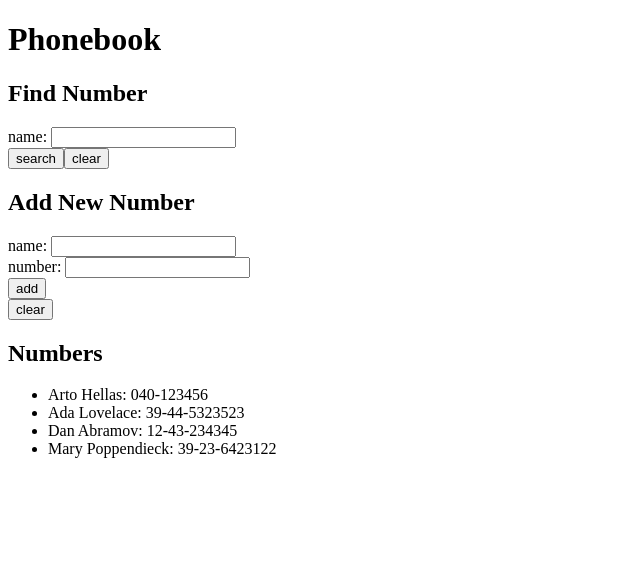
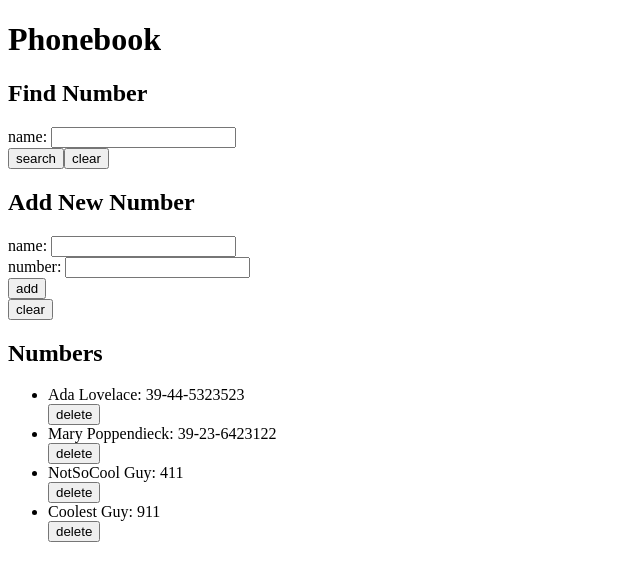
Before and after one commit to kat-kime/full-stack-open, a React (Vite) app in the folder introdemo/: page / in a window 1280 px wide. Shown: the top 580 px of the page, without its empty margins (0-640 px from the left). Built offline with nearby package versions, Linux system fonts and the light colour scheme; data requests are answered from the project's data file.

Commit message:
2dexercies

```diff
--- a/introdemo/db.json
+++ b/introdemo/db.json
@@ -1,24 +1,24 @@
 {
-  "persons":[
-    {
-      "name": "Arto Hellas",
-      "number": "040-123456",
-      "id": "1"
-    },
+  "persons": [
     {
       "name": "Ada Lovelace",
       "number": "39-44-5323523",
       "id": "2"
     },
     {
-      "name": "Dan Abramov",
-      "number": "12-43-234345",
-      "id": "3"
-    },
-    {
       "name": "Mary Poppendieck",
       "number": "39-23-6423122",
       "id": "4"
+    },
+    {
+      "id": "a200",
+      "name": "NotSoCool Guy",
+      "number": "411"
+    },
+    {
+      "name": "Coolest Guy",
+      "number": "911",
+      "id": "2b51"
     }
   ]
 }
--- a/introdemo/src/App.jsx
+++ b/introdemo/src/App.jsx
@@ -1,10 +1,11 @@
 import { useState, useEffect } from 'react'
-import axios from 'axios'
+import contactService from './services/contacts'
 
-const Entry = ({ entry }) => {
+const Entry = ({ entry, deleteContact }) => {
   return (
     <>
     <li>{entry.name}: {entry.number}</li>
+    <button onClick={() => deleteContact(entry.id)}>delete</button>
     </>
   )
 }
@@ -18,7 +19,7 @@ const Filter = ({
   return (
     <>
       <h2>Find Number</h2>
-      <form onSubmit={() => event.preventDefault()}>
+      <form onSubmit={ event => event.preventDefault()}>
         <div>
           name: <input value={newSearchEntry} onChange={handleSearchChange} />
         </div>
@@ -63,7 +64,8 @@ const AddForm = ({
 const Numbers = ({
   showAll,
   filteredPersons,
-  persons
+  persons,
+  deleteContact
 }) => {
   return (
     <>
@@ -71,10 +73,10 @@ const Numbers = ({
       <ul>
         { showAll
           ? persons.map( person =>
-            <Entry key={person.id} entry={person} />
+            <Entry key={person.id} entry={person} deleteContact={deleteContact} />
           )
           : filteredPersons.map(
-            person => <Entry key={person.id} entry={person} />
+            person => <Entry key={person.id} entry={person} deleteContact={deleteContact} />
           )
         }
       </ul>
@@ -91,10 +93,9 @@ const App = (props) => {
   const [showAll, setShowAll] = useState(true)
 
   useEffect(() => {
-    axios.get('http://localhost:3001/persons').then(response => {
-      console.log('data:', response.data)
-      setPersons(response.data)
-    })
+    contactService
+      .getAll()
+      .then(contacts => setPersons(contacts))
   }, [])
 
 
@@ -117,22 +118,36 @@ const App = (props) => {
     setShowAll(true)
   }
 
+  const deleteContact = id => {
+    const contact = persons.find(person => person.id === id)
+    confirm(`Delete ${contact.name}?`)
+    contactService.del(id).then(setPersons(persons.filter(person => person.id !== id)))
+  }
+
   const addNewEntry = () => {
-    if (isNewNamePresent(newName)) {
-      alert(`${newName} is already in the phone book`)
-      setNewName('')
+    const newEntry = {
+      name: newName,
+      number: newPhone
+    }
 
+    const existingIndex = persons.findIndex(person => person.name === newName)
+    if (existingIndex !== -1) {
+      const existingContact = persons[existingIndex]
+      if (confirm(`Update number for contact, ${existingContact.name}?`)) {
+        contactService
+          .update(existingContact.id, newEntry)
+          .then(entry => {
+            setPersons(persons.map(person => person.id === existingContact.id ? entry : person))
+          })
+      }
     } else {
-      const newEntry = {
-        id: persons.length + 1,
-        name: newName,
-        number: newPhone
-      }
+      contactService
+        .create(newEntry)
+        .then(entry => setPersons(persons.concat(entry)))
+    }
 
-      setPersons(persons.concat(newEntry))
-      setNewName('')
-      setNewPhone('')
-    }
+    setNewName('')
+    setNewPhone('')
   }
 
   const findEntry = (event) => {
@@ -169,6 +184,7 @@ const App = (props) => {
         showAll={showAll}
         filteredPersons={filteredPersons}
         persons={persons}
+        deleteContact={deleteContact}
       />
     </>
   )
--- /dev/null
+++ b/introdemo/src/services/contacts.js
@@ -0,0 +1,29 @@
+import axios from 'axios'
+const BASE_URL = 'http://localhost:3001/persons'
+
+const getAll = () => {
+  return axios
+    .get(BASE_URL)
+    .then(response => response.data)
+}
+
+const create = contact => {
+  return axios
+    .post(BASE_URL, contact)
+    .then(response => response.data)
+}
+
+const update = (id, contact) => {
+  return axios
+    .put(`${BASE_URL}/${id}`, contact)
+    .then(response => response.data)
+}
+
+const del = id => {
+  console.log(`received request to delete id ${id}`)
+  return axios
+    .delete(`${BASE_URL}/${id}`)
+    .then(response => response.data)
+}
+
+export default { getAll, create, update, del }
```
